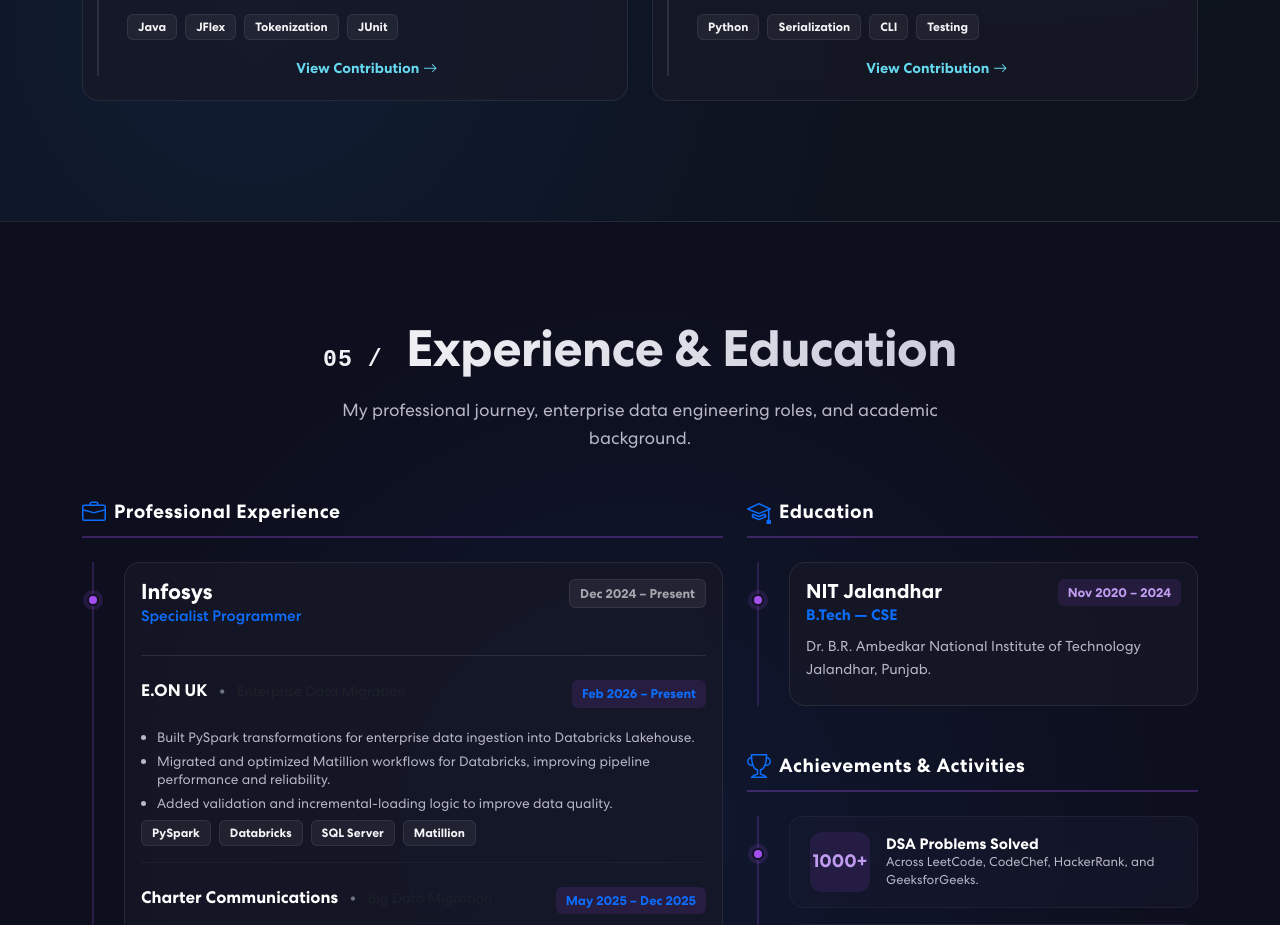
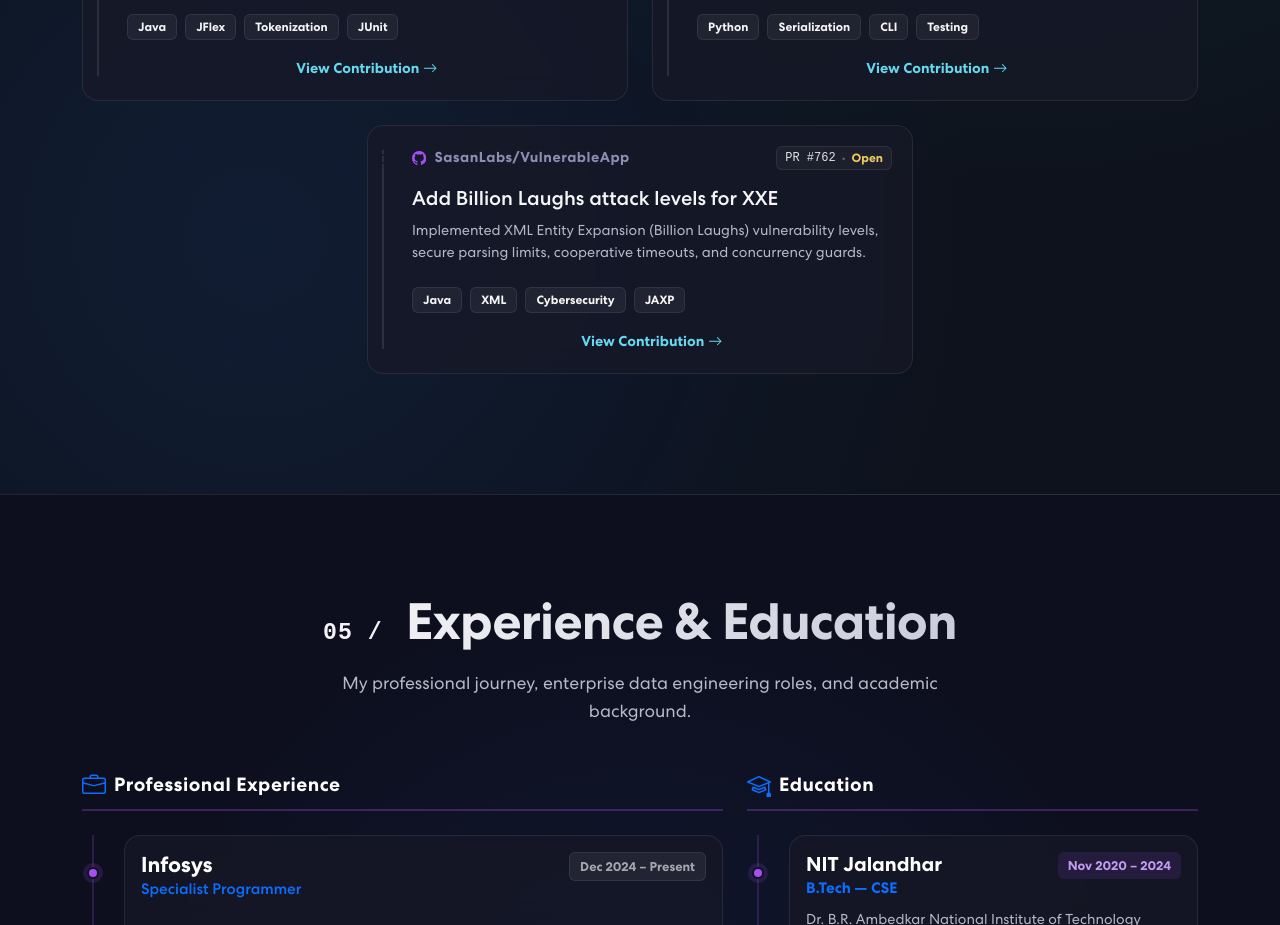
Before and after one commit to VKspyder2003/React-Portfolio, a React (Create React App) app: page / in a window 1280 px wide. Shown: the part 5820-6745 px from the top of the page. Built offline with nearby package versions, Linux system fonts and the light colour scheme; the HTML template or start-up script is replaced by a standard one.

Commit message:
added new contribution

```diff
--- a/src/data/contributions.js
+++ b/src/data/contributions.js
@@ -38,5 +38,15 @@ export const contributionsData = [
         accent: "teal",
         pr: "PR #82",
         status: "Merged"
+    },
+    {
+        repository: "SasanLabs/VulnerableApp",
+        title: "Add Billion Laughs attack levels for XXE",
+        description: "Implemented XML Entity Expansion (Billion Laughs) vulnerability levels, secure parsing limits, cooperative timeouts, and concurrency guards.",
+        technologies: ["Java", "XML", "Cybersecurity", "JAXP"],
+        url: "https://github.com/SasanLabs/VulnerableApp/pull/762",
+        accent: "orange",
+        pr: "PR #762",
+        status: "Open"
     }
 ];
```
